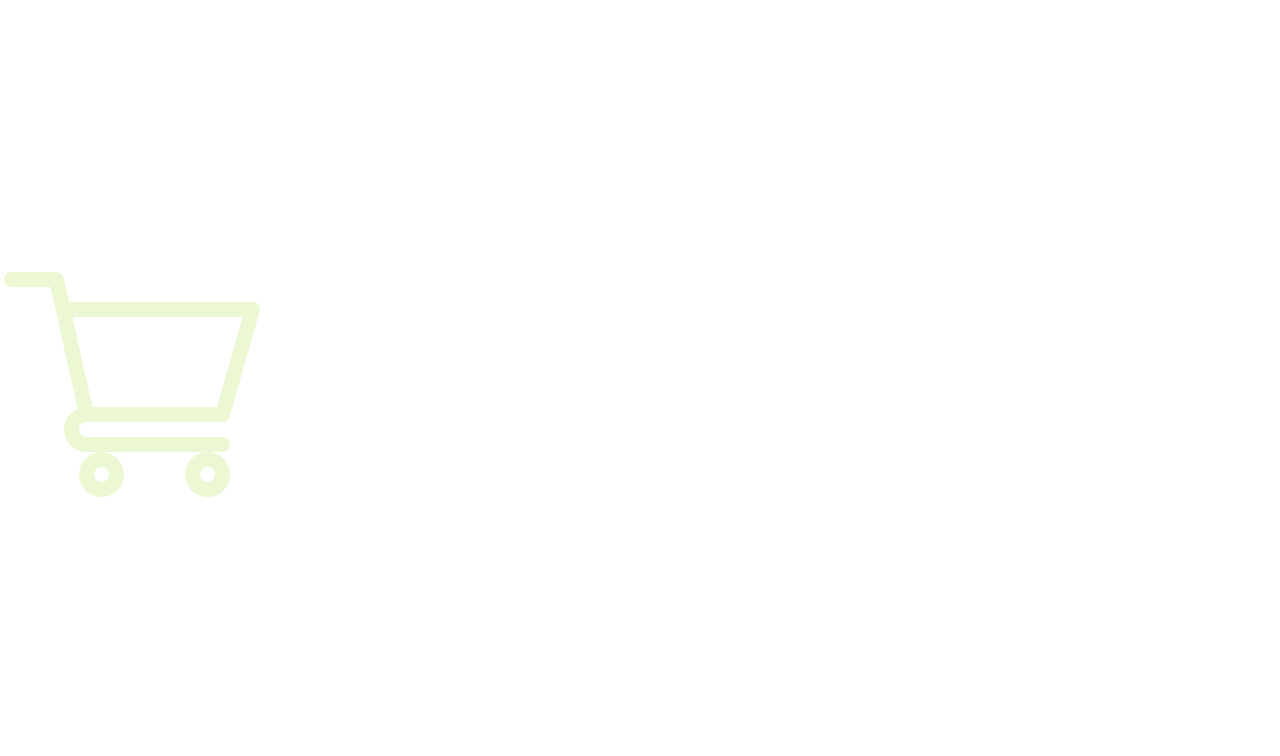
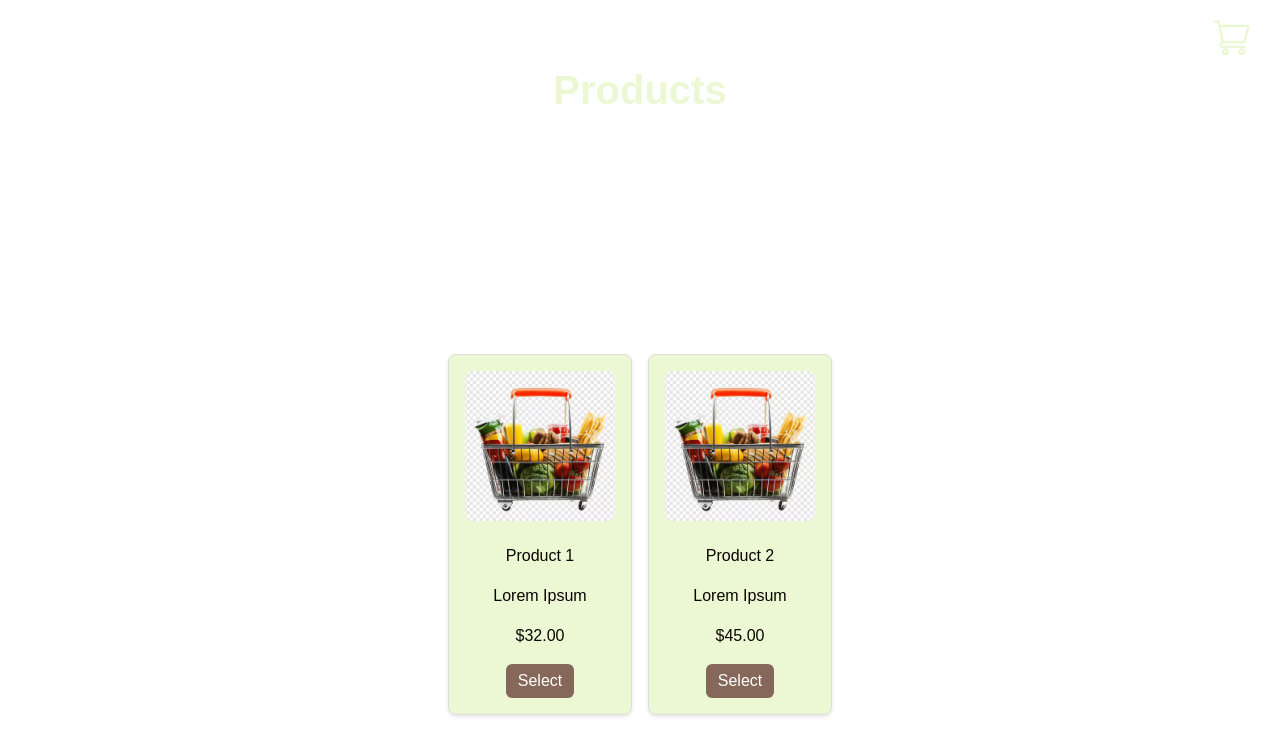
Before and after one commit to ChavesVini/simple-online-store, a React (Vite) app: page / in a window 1280 px wide. Shown: the top 756 px of the page. Built offline with nearby package versions, Linux system fonts and the light colour scheme.

Commit message:
:sparkles: rename project and initialize products page

```diff
--- a/index.html
+++ b/index.html
@@ -4,7 +4,7 @@
     <meta charset="UTF-8" />
     <link rel="icon" type="image/svg+xml" href="/vite.svg" />
     <meta name="viewport" content="width=device-width, initial-scale=1.0" />
-    <title>calc-cli</title>
+    <title>simple-online-store</title>
   </head>
   <body>
     <div id="root"></div>
--- a/package.json
+++ b/package.json
@@ -1,5 +1,5 @@
 {
-  "name": "calc-cli",
+  "name": "simple-online-store",
   "private": true,
   "version": "0.0.0",
   "type": "module",
--- a/src/App.tsx
+++ b/src/App.tsx
@@ -1,11 +1,8 @@
-import CardProduct from "./components/cardProduct/CardProduct";
-import placeholderPhoto from "./assets/um-carrinho-de-compras-cheio-de-compras_191095-79355.avif";
-import CartButton from "./components/cartButton/cartButton";
-import { Button } from "./components/button/Button";
+import ProductsPage from "./pages/ProductsPage";
 
 function App() {
   return (
-    <CartButton />
+    <ProductsPage />
   );
 }
 
--- a/src/components/button/Button.css
+++ b/src/components/button/Button.css
@@ -3,14 +3,14 @@
   border-radius: 6px;
   border: none;
   cursor: pointer;
-  background-color: #85685A; /* cor padrão para botões normais */
+  background-color: #85685A;
   color: white;
 }
 
 .btn-icon {
-  padding: 4px;              /* menor padding só pro ícone */
-  background-color: transparent; /* fundo transparente */
-  border: none;               /* sem borda */
+  padding: 4px;
+  background-color: transparent;
+  border: none;
   display: flex;
   align-items: center;
   justify-content: center;
--- a/src/components/cartButton/CartButton.css
+++ b/src/components/cartButton/CartButton.css
@@ -0,0 +1,6 @@
+.cart-icon {
+  width: 40px;
+  height: 40px;
+  object-fit: cover;
+  border-radius: 8px;
+}
--- a/src/components/cartButton/CartButton.tsx
+++ b/src/components/cartButton/CartButton.tsx
@@ -5,7 +5,7 @@ import "./CartButton.css";
 function CartButton() {
   return (
     <Button variant="icon">
-      <img src={cartIcon} alt="Add to cart" />
+      <img src={cartIcon} className="cart-icon" />
     </Button>
   );
 }
--- /dev/null
+++ b/src/pages/ProductsPage.css
@@ -0,0 +1,34 @@
+.container-card-product {
+  position: fixed;
+  inset: 0;
+  display: grid;
+  place-items: center;
+  margin: auto;
+  padding: 20px;
+  word-break: break-all;
+  border-radius: 8px;
+  font-family: Arial, sans-serif;
+}
+
+.cart-button {
+  position: fixed;
+  top: 2vh;
+  right: 2vw;
+}
+
+.header-product {
+  font-size: 2.5rem;
+  font-weight: bold;
+  color: #ECF8D4;
+  text-align: center;
+  position: relative;
+  width: 100%;
+  height: 70%;
+}
+
+.products {
+  display: flex;
+  gap: 16px;
+  flex-wrap: wrap;
+  justify-content: center;
+}
--- /dev/null
+++ b/src/pages/ProductsPage.tsx
@@ -0,0 +1,47 @@
+import CardProduct from "../components/cardProduct/CardProduct";
+import CartButton from "../components/cartButton/CartButton";
+import "./ProductsPage.css";
+import cartIcon from "../assets/cart-full.png";
+
+const products = [
+  {
+    id: 1,
+    image: cartIcon,
+    name: "Product 1",
+    description: "Lorem Ipsum",
+    value: 32,
+  },
+  {
+    id: 2,
+    image: cartIcon,
+    name: "Product 2",
+    description: "Lorem Ipsum",
+    value: 45,
+  },
+];
+
+function ProductsPage() {
+  return (
+    <div className="container-card-product">
+      <div className="cart-button">
+        <CartButton />
+      </div>
+      <p className="header-product">
+        Products
+      </p>
+      <div className="products">
+        {products.map((product) => (
+          <CardProduct
+            key={product.id}
+            image={product.image}
+            nameProduct={product.name}
+            description={product.description}
+            value={product.value}
+          />
+        ))}
+      </div>
+    </div>
+  );
+}
+
+export default ProductsPage;
```
Also changed, not shown: src/assets/cart-full.png (renamed from src/assets/um-carrinho-de-compras-cheio-de-compras_191095-79355.avif), 1 other file (tests, documents, lock files or other folders).
